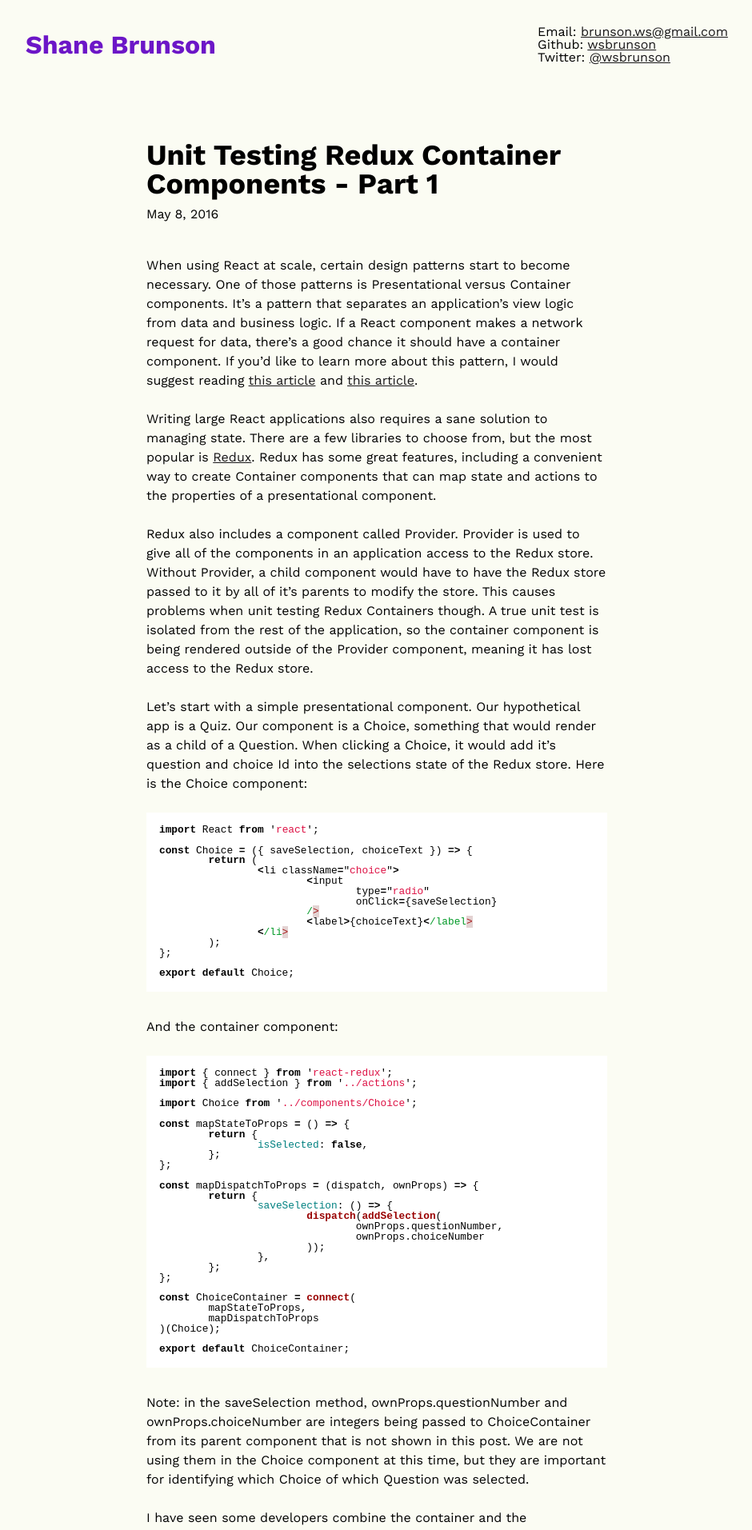
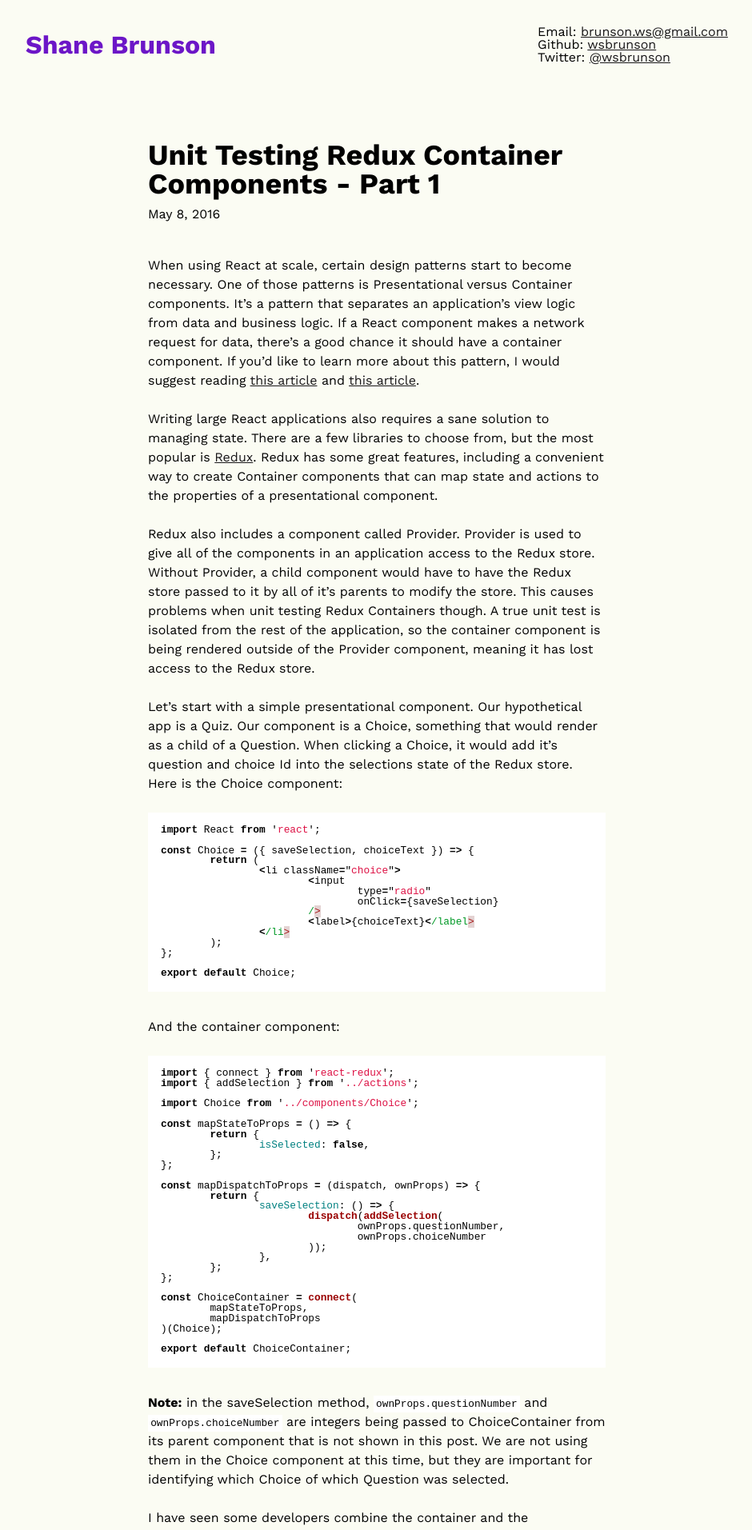
Before and after one commit to wsbrunson/wsbrunson.github.io, a Jekyll site: the page built from _posts/2016-05-08-testing-redux-containers.md, in a window 1280 px wide. Shown: the top 1913 px of the page at 80% size, without its empty margins (169-1109 px from the left). Built offline with Jekyll 4.4.1, drawn with Linux system fonts in a browser that asks for light colours.

Commit message:
couple of fixes

```diff
--- a/_sass/_base.scss
+++ b/_sass/_base.scss
@@ -24,6 +24,10 @@
 	padding-bottom: $padding-paragraph;
 }
 
+strong {
+	font-weight: $font-weight-bold;
+}
+
 figure.highlight {
 	font-family: "Courier New";
 	font-size: $text-size-code;
@@ -31,6 +35,13 @@
 	margin-bottom: $margin-figure-highlight;
 }
 
+.highlighter-rouge {
+	background-color: white;
+	font-family: "Courier New";
+	font-size: $text-size-code;
+	padding: $padding-inline-code;
+}
+
 h2 {
 	font-weight: $font-weight-bold;
 	padding-bottom: $padding-h2-bottom;
--- a/_sass/_variables.scss
+++ b/_sass/_variables.scss
@@ -30,8 +30,10 @@
 $padding-figure-highlight: 1rem;
 $margin-figure-highlight: 2rem;
 
-$margin-global-blog-left: 11rem;
-$margin-global-blog-right: 9rem;
+$padding-inline-code: 0.2rem;
+
+$padding-global-blog-left-right: calc(38% - (700px / 2));
+$padding-blog-post-left-right: calc(55% - (700px / 2));
 $margin-blog-posts: 4rem;
 
 $padding-header-top: 2rem;
--- a/_sass/components/_blog-post.scss
+++ b/_sass/components/_blog-post.scss
@@ -1,6 +1,6 @@
 .blog-post {
-  margin: 0 auto;
-  width: 45%;
+  padding-left: $padding-blog-post-left-right;
+	padding-right: $padding-blog-post-left-right;
 }
 
   .blog-post-heading {
--- a/_sass/components/_global-blog.scss
+++ b/_sass/components/_global-blog.scss
@@ -1,6 +1,6 @@
 .global-blog {
-  margin-left: $margin-global-blog-left;
-	margin-right: $margin-global-blog-right;
+  padding-left: $padding-global-blog-left-right;
+	padding-right: $padding-global-blog-left-right;
 }
 
   .global-blog-wrapper {
```
